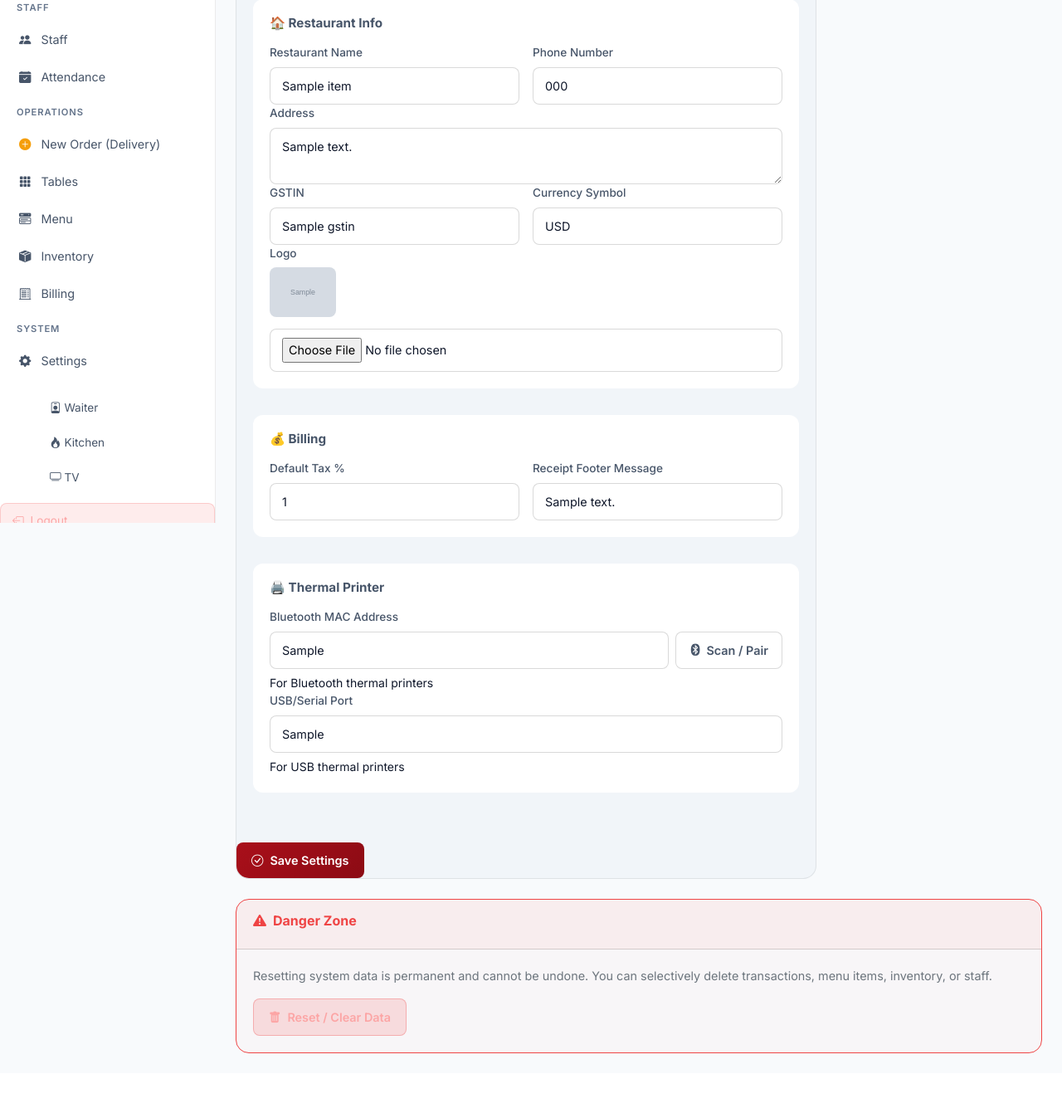
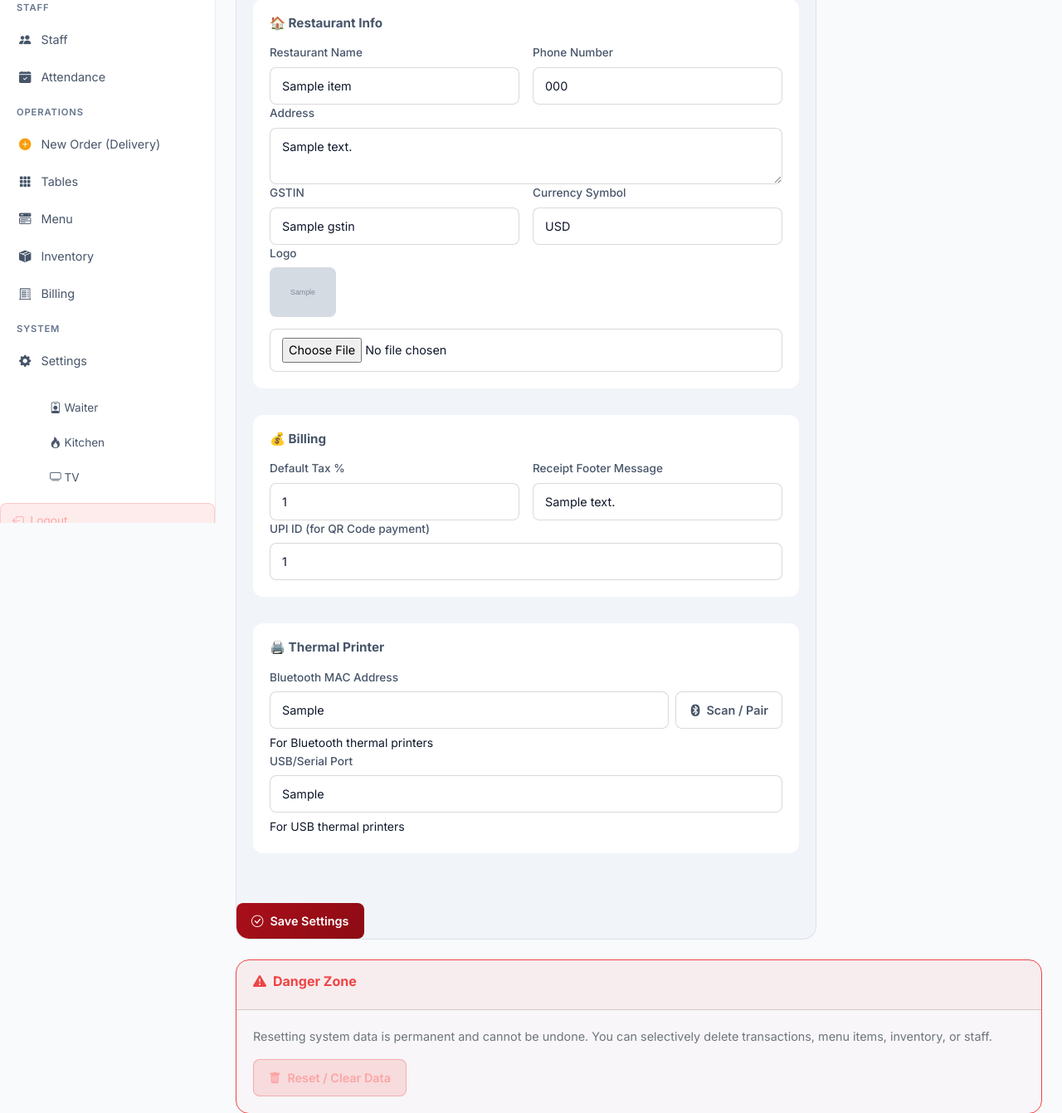
Before and after one commit to ihsan7510/gadduppaschunksbistro, a Django app: template templates/admin_panel/settings.html in a window 1280 px wide. Shown: the part 170-1511 px from the top of the page at 83% size. Before the commit the page ends 1439 px from the top, so only its background shows below. Run offline with Django 5.2, Linux system fonts and the light colour scheme; the template is opened without the code that fills it: most values are stand-ins (such as "Sample title", 1, 10 or a date in 2020); grey boxes marked "Sample" are stand-in pictures.

Commit message:
Update UPI ID settings and QR code generation

```diff
--- a/admin_panel/views.py
+++ b/admin_panel/views.py
@@ -495,6 +495,7 @@ def settings_view(request):
         obj.printer_port = request.POST.get('printer_port', '')
         obj.footer_message = request.POST.get('footer_message', obj.footer_message)
         obj.currency_symbol = request.POST.get('currency_symbol', '₹')
+        obj.upi_id = request.POST.get('upi_id', 'merchant@upi')
         if 'logo' in request.FILES:
             obj.logo = request.FILES['logo']
         obj.save()
--- a/core/models.py
+++ b/core/models.py
@@ -244,6 +244,7 @@ class RestaurantSettings(models.Model):
     printer_port = models.CharField(max_length=50, blank=True, help_text='USB printer port e.g. /dev/usb/lp0')
     footer_message = models.CharField(max_length=200, default='Thank you for dining with us!')
     currency_symbol = models.CharField(max_length=5, default='₹')
+    upi_id = models.CharField(max_length=200, default='merchant@upi', blank=True)
 
     def __str__(self):
         return self.restaurant_name
--- a/core/printer.py
+++ b/core/printer.py
@@ -140,9 +140,9 @@ def format_bill_receipt(printer, bill, settings_obj=None):
     # QR code section
     printer.text("\n")
     try:
-        # If we have a UPI QR generator, we can print QR code directly to printer.
-        # Since we don't have the library setup or UPI ID yet, we'll try to generate a QR using escpos qr API if supported.
-        printer.qr(f"upi://pay?pa=merchant@upi&pn={settings_obj.restaurant_name if settings_obj else 'Gadduppas'}&am={bill.total}&cu=INR", size=6)
+        upi_id = settings_obj.upi_id if (settings_obj and settings_obj.upi_id) else 'merchant@upi'
+        restaurant_name = settings_obj.restaurant_name if settings_obj else 'Gadduppas'
+        printer.qr(f"upi://pay?pa={upi_id}&pn={restaurant_name}&am={bill.total}&cu=INR", size=6)
     except Exception:
         printer.set(align='center')
         printer.text("[ QR Code to Pay ]\n")
--- a/templates/admin_panel/settings.html
+++ b/templates/admin_panel/settings.html
@@ -53,6 +53,10 @@
                             <label>Receipt Footer Message</label>
                             <input type="text" name="footer_message" value="{{ s.footer_message }}" class="form-input-dark">
                         </div>
+                    </div>
+                    <div class="form-group">
+                        <label>UPI ID (for QR Code payment)</label>
+                        <input type="text" name="upi_id" value="{{ s.upi_id }}" class="form-input-dark" placeholder="e.g. merchant@upi">
                     </div>
                 </div>
 
```
Also changed, not shown: templates/admin_panel/bill_detail.html (+1 -1 lines), templates/waiter/bill.html (+1 -1 lines), core/migrations/0004_restaurantsettings_upi_id.py (added).
